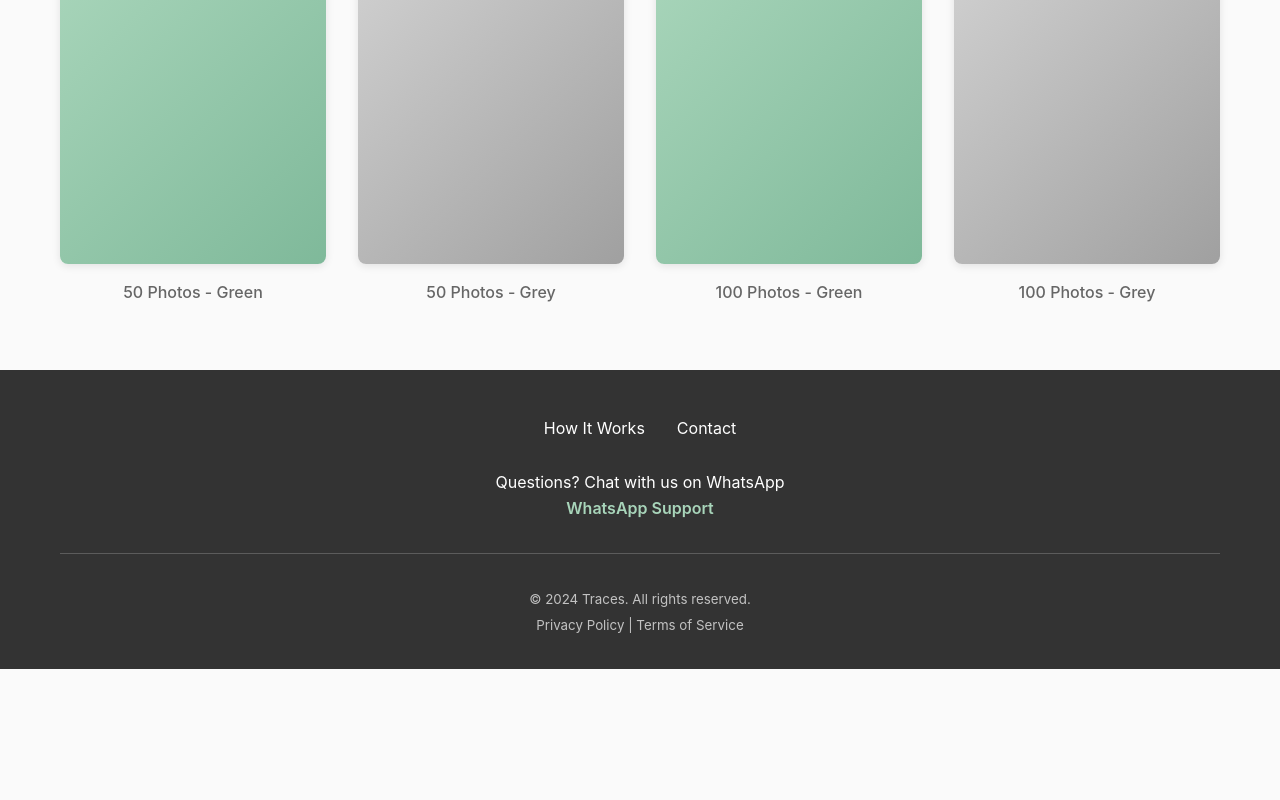
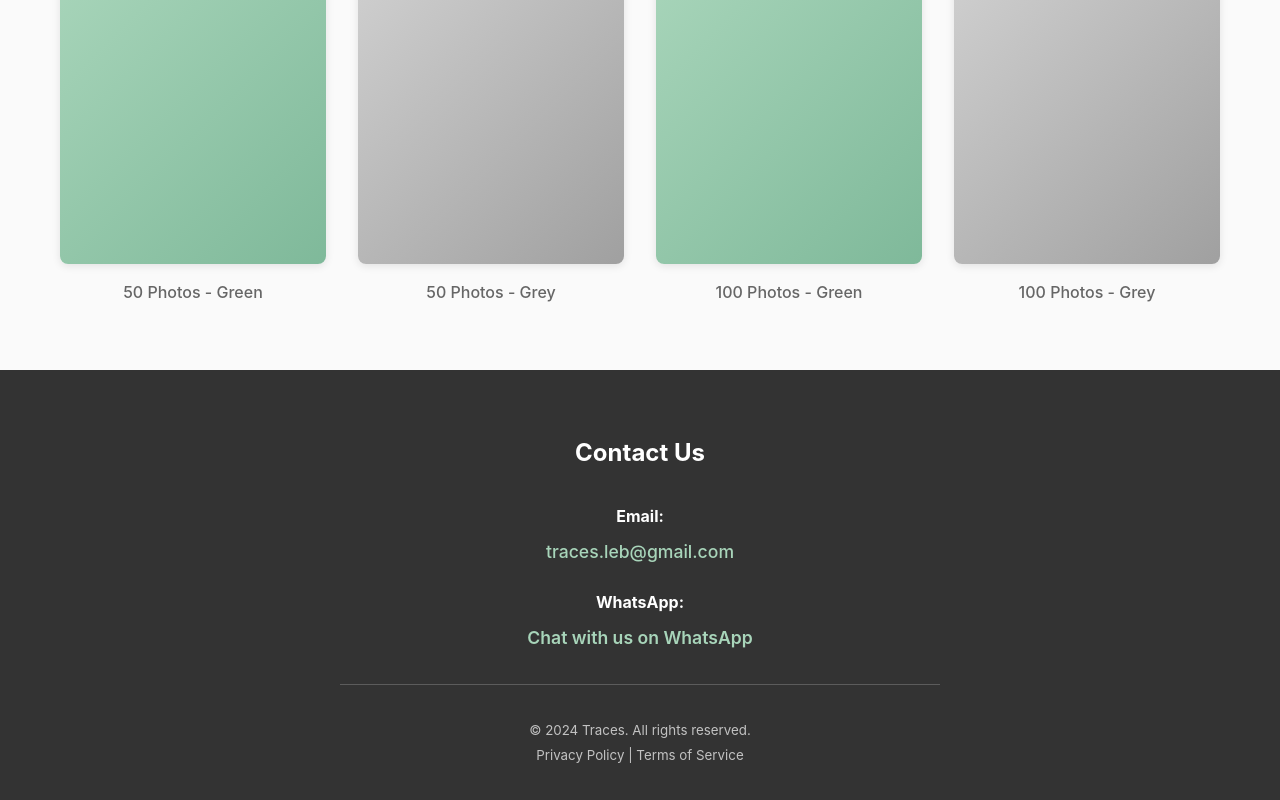
Before and after one commit to zahiallam-design/traces-landing-page, a React (Vite) app: page / in a window 1280 px wide. Shown: the part 1886-2686 px from the top of the page. Before the commit the page ends 2555 px from the top, so only its background shows below. Built offline with nearby package versions, Linux system fonts and the light colour scheme.

Commit message:
Fix upload progress, cover section styling, album color selection, and contact section

```diff
--- a/src/components/AlbumOptions.jsx
+++ b/src/components/AlbumOptions.jsx
@@ -8,9 +8,6 @@ const albums = [
 ];
 
 function AlbumCard({ album, isSelected, onSelect, selectedColor, onColorChange, albumIndex }) {
-  const [localColor, setLocalColor] = useState('green');
-  const currentColor = isSelected ? selectedColor : localColor;
-
   const handleColorClick = (color) => {
     // If album is not selected yet, select it with this color
     if (!isSelected) {
@@ -25,24 +22,27 @@ function AlbumCard({ album, isSelected, onSelect, selectedColor, onColorChange,
     }
   };
 
+  // Use selectedColor only if this album is selected, otherwise use default green for display
+  const displayColor = isSelected ? selectedColor : 'green';
+
   return (
     <div className={`album-card ${isSelected ? 'selected' : ''}`}>
       <div className="album-image">
-        <div className={`album-placeholder ${currentColor}`}></div>
+        <div className={`album-placeholder ${displayColor}`}></div>
       </div>
       <h3 className="album-title">Up to {album.size} Photos</h3>
       <p className="album-price">${album.price}</p>
       <p className="album-details">A6 size prints</p>
       <div className="color-selection">
         <button
-          className={`color-btn ${currentColor === 'green' ? 'active' : ''}`}
+          className={`color-btn ${isSelected && selectedColor === 'green' ? 'active' : ''}`}
           onClick={() => handleColorClick('green')}
           aria-label="Green color"
         >
           <span className="color-swatch green"></span>
         </button>
         <button
-          className={`color-btn ${currentColor === 'grey' ? 'active' : ''}`}
+          className={`color-btn ${isSelected && selectedColor === 'grey' ? 'active' : ''}`}
           onClick={() => handleColorClick('grey')}
           aria-label="Grey color"
         >
--- a/src/components/CoverCustomization.css
+++ b/src/components/CoverCustomization.css
@@ -1,5 +1,5 @@
 .cover-customization {
-  background-color: var(--white);
+  background-color: var(--neutral-bg);
   padding: 4rem 0;
 }
 
@@ -10,10 +10,10 @@
 
 .cover-customization-content {
   background: white;
-  border: 1px solid var(--border-light);
   border-radius: 12px;
   padding: 2rem;
   box-shadow: var(--shadow);
+  margin-top: 2rem;
 }
 
 @media (max-width: 900px) {
@@ -35,26 +35,29 @@
 
 .cover-subtitle {
   color: var(--text-light);
-  margin-bottom: 1.5rem;
-  font-size: 0.95rem;
+  margin-bottom: 2rem;
+  font-size: 1rem;
+  text-align: center;
 }
 
 .cover-type-selection {
   display: flex;
-  gap: 1rem;
-  margin-bottom: 1.5rem;
+  gap: 1.5rem;
+  margin-bottom: 2rem;
+  justify-content: center;
 }
 
 .cover-type-btn {
-  flex: 1;
+  flex: 0 1 200px;
+  max-width: 200px;
   display: flex;
   flex-direction: column;
   align-items: center;
-  gap: 0.5rem;
-  padding: 1.5rem;
-  background: white;
+  gap: 0.75rem;
+  padding: 2rem 1.5rem;
+  background: var(--neutral-bg);
   border: 2px solid var(--border-light);
-  border-radius: 8px;
+  border-radius: 12px;
   cursor: pointer;
   transition: all 0.3s ease;
   font-family: inherit;
@@ -68,6 +71,7 @@
 .cover-type-btn.selected {
   border-color: var(--pastel-green-dark);
   background-color: var(--pastel-green-light);
+  box-shadow: var(--shadow);
 }
 
 .cover-type-btn svg {
--- a/src/components/Footer.css
+++ b/src/components/Footer.css
@@ -1,46 +1,63 @@
 .footer {
   background-color: var(--text-dark);
   color: var(--white);
-  padding: 3rem 0 2rem;
+  padding: 4rem 0 2rem;
 }
 
 .footer-content {
   text-align: center;
+  max-width: 600px;
+  margin: 0 auto;
 }
 
-.footer-links {
+.footer-title {
+  font-size: 1.5rem;
+  margin-bottom: 2rem;
+  color: var(--white);
+}
+
+.contact-details {
   display: flex;
-  justify-content: center;
-  gap: 2rem;
+  flex-direction: column;
+  gap: 1.5rem;
   margin-bottom: 2rem;
 }
 
-.footer-links button {
-  background: none;
-  border: none;
+.contact-item {
+  display: flex;
+  flex-direction: column;
+  gap: 0.5rem;
+  align-items: center;
+}
+
+.contact-item strong {
   color: var(--white);
+  font-size: 1rem;
+}
+
+.contact-link {
+  color: var(--pastel-green);
   text-decoration: none;
-  cursor: pointer;
-  font-size: 1rem;
-  font-family: inherit;
+  font-size: 1.1rem;
+  font-weight: 500;
   transition: color 0.3s;
 }
 
-.footer-links button:hover {
-  color: var(--pastel-green);
-}
-
-.footer-contact {
-  margin-bottom: 2rem;
+.contact-link:hover {
+  color: var(--pastel-green-light);
+  text-decoration: underline;
 }
 
 .whatsapp-link {
   color: var(--pastel-green);
   text-decoration: none;
   font-weight: 600;
+  font-size: 1.1rem;
+  transition: color 0.3s;
 }
 
 .whatsapp-link:hover {
+  color: var(--pastel-green-light);
   text-decoration: underline;
 }
 
--- a/src/components/Footer.jsx
+++ b/src/components/Footer.jsx
@@ -12,20 +12,7 @@ function Footer() {
     }
   };
 
-  return (
-    <footer id="contact" className="footer">
-      <div className="container">
-        <div className="footer-content">
-          <div className="footer-links">
-            <button onClick={() => scrollToSection('how-it-works')}>How It Works</button>
-            <button onClick={() => scrollToSection('contact')}>Contact</button>
-          </div>
-          <div className="footer-contact">
-            <p>Questions? Chat with us on WhatsApp</p>
-            <a
-              href="#"
-              className="whatsapp-link"
-              onClick={(e) => {
+  const handleWhatsAppClick = (e) => {
     e.preventDefault();
     const cleanNumber = WHATSAPP_NUMBER.replace(/[\s\-+()]/g, '');
 
@@ -35,15 +22,34 @@ function Footer() {
     }
 
     // Use api.whatsapp.com format (tested and working)
-                // Format: https://api.whatsapp.com/send?phone=[number]&text=[message]
     const message = encodeURIComponent('Hello! I have a question about your photo album service.');
     const whatsappUrl = `https://api.whatsapp.com/send?phone=${cleanNumber}&text=${message}`;
     window.open(whatsappUrl, '_blank', 'noopener,noreferrer');
     return false;
-              }}
+  };
+
+  return (
+    <footer id="contact" className="footer">
+      <div className="container">
+        <div className="footer-content">
+          <div className="footer-contact-info">
+            <h3 className="footer-title">Contact Us</h3>
+            <div className="contact-details">
+              <div className="contact-item">
+                <strong>Email:</strong>
+                <a href="mailto:traces.leb@gmail.com" className="contact-link">traces.leb@gmail.com</a>
+              </div>
+              <div className="contact-item">
+                <strong>WhatsApp:</strong>
+                <a
+                  href="#"
+                  className="whatsapp-link"
+                  onClick={handleWhatsAppClick}
                 >
-              WhatsApp Support
+                  Chat with us on WhatsApp
                 </a>
+              </div>
+            </div>
           </div>
           <div className="footer-legal">
             <p><small>&copy; 2024 Traces. All rights reserved.</small></p>
--- a/src/components/Header.jsx
+++ b/src/components/Header.jsx
@@ -33,7 +33,15 @@ function Header() {
             </button>
             <button
               className="nav-link"
-              onClick={() => scrollToSection('contact')}
+              onClick={() => {
+                // Scroll to footer/contact section at the end
+                setTimeout(() => {
+                  const footer = document.querySelector('footer');
+                  if (footer) {
+                    footer.scrollIntoView({ behavior: 'smooth', block: 'end' });
+                  }
+                }, 100);
+              }}
             >
               Contact
             </button>
--- a/src/components/UploadSection.jsx
+++ b/src/components/UploadSection.jsx
@@ -171,6 +171,7 @@ function UploadSection({ albumIndex, selectedAlbum, onUploadComplete }) {
       // Set to 100% when complete and stop
       setUploadProgress(100);
       setIsUploading(false);
+
       setUploadStatus({
         type: 'success',
         message: 'Upload complete! Photos uploaded successfully. You can now proceed with your order.'
@@ -203,14 +204,14 @@ function UploadSection({ albumIndex, selectedAlbum, onUploadComplete }) {
   }, [selectedFiles, isUploading, onUploadComplete]);
 
   useEffect(() => {
-    if (selectedFiles.length > 0 && !isUploading) {
+    if (selectedFiles.length > 0 && !isUploading && uploadProgress === 0 && (!uploadStatus || uploadStatus.type !== 'success')) {
       // Small delay to ensure files are fully loaded
       const timer = setTimeout(() => {
         uploadToSmash();
       }, 100);
       return () => clearTimeout(timer);
     }
-  }, [selectedFiles, isUploading, uploadToSmash]);
+  }, [selectedFiles, isUploading, uploadProgress, uploadStatus, uploadToSmash]);
 
   const handleFileSelect = (files) => {
     // Prevent uploads if no album is selected
```
Also changed, not shown: src/components/CoverCustomization.jsx (indentation only). Lines whose indentation alone changed are shown as unchanged.
